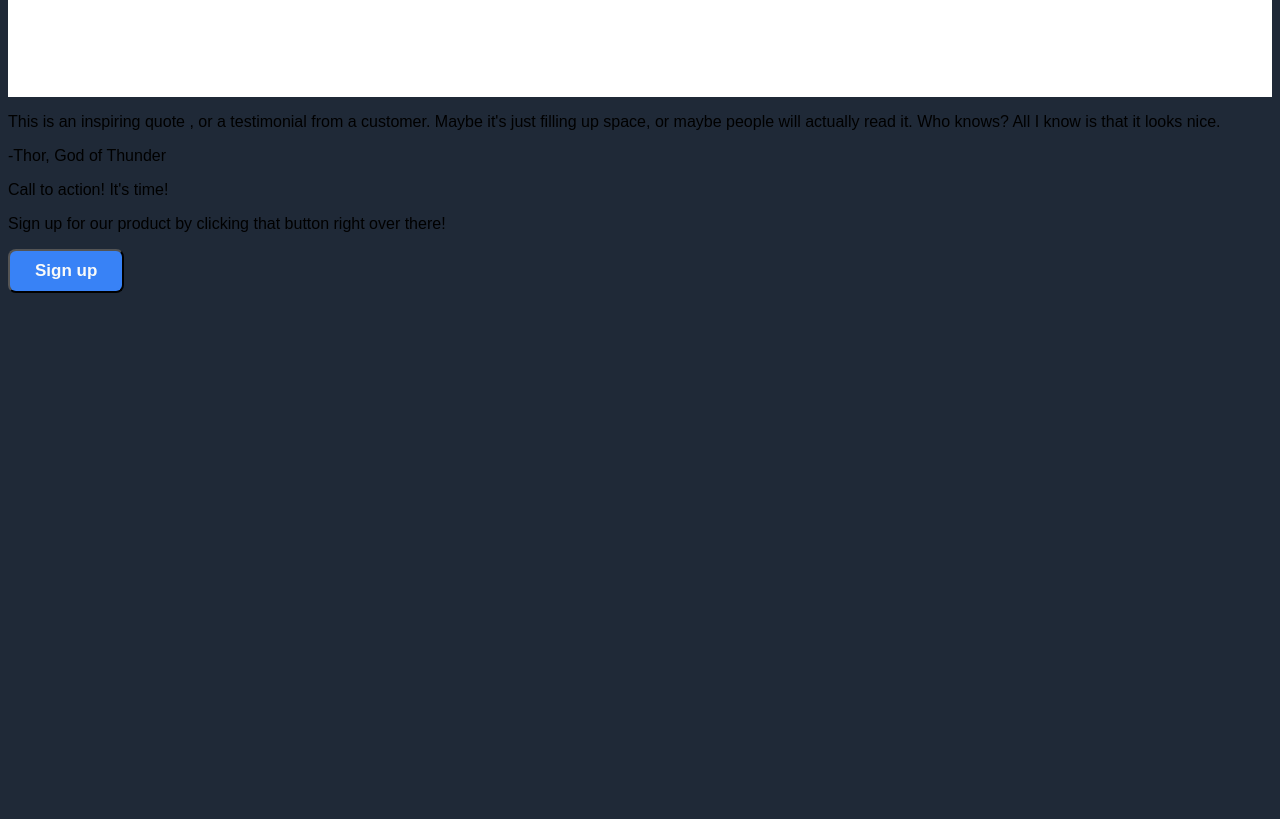
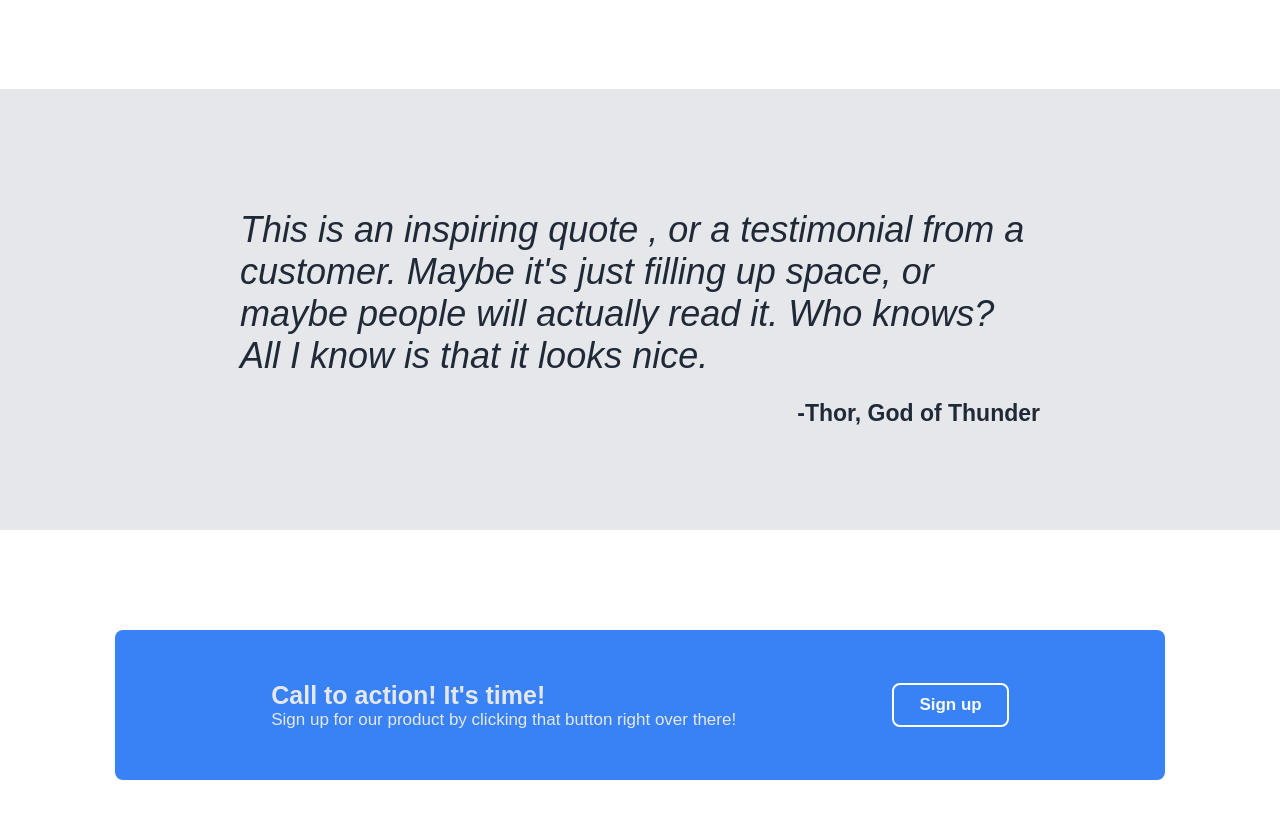
Before and after one commit to hkst17/landingPage, a plain HTML site: page index.html in a window 1280 px wide. Shown: the part 927-1746 px from the top of the page. Before the commit the page ends 1228 px from the top, so only its background shows below. Drawn offline with Linux system fonts and the light colour scheme.

Commit message:
Finish section 3 and 4

```diff
--- a/index.html
+++ b/index.html
@@ -11,6 +11,7 @@
 
 <body>
     <div class="allContent">
+        <div class="sec1AllContent">
             <div class="sec1 invBox">
                 <div class="header">
                     <div id="header-left">
@@ -30,13 +31,14 @@
                     </div>
                 </div>
 
-            <di class="sec1Content">
+                <div class="sec1Content">
                     <div id="sec1Content-left">
                         <div id="sec1Content-main">
                             <p>This website is awesome</p>
                         </div>
                         <div id="sec1Content-subtext">
-                        <p>This website has some subtext that goes here under the main title. It's a smaller font and
+                            <p>This website has some subtext that goes here under the main title. It's a smaller font
+                                and
                                 the
                                 color is lower contrast</p>
                         </div>
@@ -46,12 +48,13 @@
 
 
                     <div id="sec1Content-right">
-                    <div class="placeholderImage">
+                        <div class="placeholderImage center">
                             <p>this is a placeholder for an image</p>
                         </div>
                     </div>
                 </div>
-
+            </div>
+        </div>
 
         <div class="sec2">
             <div class="sec2Content invBox">
@@ -59,7 +62,7 @@
                     <p>Some random information.</p>
                 </div>
 
-                <div class="imageAndSubtext">
+                <div class="imageAndSubtext center">
                     <div id="box">
                         <svg width="170" height="170" xmlns="http://www.w3.org/2000/svg">
                             <rect width="150" height="150" x="10" y="10" rx="20" ry="20"
@@ -93,15 +96,25 @@
 
         </div>
         <div class="sec3">
-            <p>This is an inspiring quote , or a testimonial from a customer. Maybe it's just filling up space, or maybe
+            <div class="invBox" id="sec3Content">
+                <p id="sec3Quote">This is an inspiring quote , or a testimonial from a customer. Maybe it's just filling
+                    up space, or
+                    maybe
                     people will actually read it. Who knows? All I know is that it looks nice.</p>
-            <p>-Thor, God of Thunder</p>
+                <p id="sec3Auth">-Thor, God of Thunder</p>
+            </div>
         </div>
         <div class="sec4">
             <div class="outerRectangle">
-                <p>Call to action! It's time!</p>
-                <p>Sign up for our product by clicking that button right over there!</p>
+                <div class="sec4Left">
+                    <p id="sec4LeftTop">Call to action! It's time!</p>
+                    <p id="sec4LeftBottom">Sign up for our product by clicking that button right over there!</p>
+                </div>
+
+                <div class="sec4Right">
                     <button>Sign up</button>
+                </div>
+
             </div>
         </div>
     </div>
--- a/styles.css
+++ b/styles.css
@@ -1,7 +1,7 @@
 body{
     font-family: 'Hero New', sans-serif;
-    background-color: #1f2937;
     font-weight: lighter;
+    margin: 0;
 }
 
 button{
@@ -13,6 +13,7 @@ button{
     padding-left: 25px;
     padding-right: 25px;
     border-radius: 8px;
+    border: none;
 }
 
 .darkBlue{
@@ -23,6 +24,7 @@ button{
     display: flex;
     justify-content: center;
     text-align: center;
+    align-items: center;
 }
 
 .invBox{
@@ -30,55 +32,72 @@ button{
     margin: 0 auto;
 }
 
-.sec1{
+.sec1AllContent{
     background-color: #1f2937;
 }
 
 .linkSpacing{
     margin-left: 30px;
-    /* margin-right: 20px; */
     position:relative;
     top: -65px;
     font-weight: lighter;
 }
 
-
-
 .sec1Content{
     display: flex;
     justify-content: space-between;
     margin-top: 30px;
-    margin-bottom: 130px;
+    padding-bottom: 130px;
 }
-
-
 
 .placeholderImage{
     color: #E5E7EB;
     background-color: #71757e;
     width: 525px;
     height: 233px;
-    display: flex;
-    align-items: center;
-    justify-content: center;
     font-size: 18px;
 }
 
 .sec2{
     background-color: white;
-
 }
 
 .imageAndSubtext{
+    padding-bottom: 100px;
+}
+
+.sec3{
+    background-color: #E5E7EB;
+}
+
+.outerRectangle{
+    background-color: #3882F6;
+    width: 1050px;
+    height: 150px;
+    margin: 0 auto;
     display: flex;
-    justify-content: center;
-    padding-bottom: 100px;
+    justify-content: space-evenly;
+    color: #E5E7EB;
+    border-radius: 8px;
+    margin: 100px auto;
+}
+
+.sec4Left, .sec4Right{
+    align-self: center;
+}
+
+.sec4Right{
+    border: 2px solid white;
+    border-radius: 8px;
+}
+
+#header-left, #header-right{
+    display: flex;
 }
 
 #header-left{
     font-size: 24px;
     color: #F9FAF8;
-    display: flex;
     justify-content: flex-start;
     font-weight: bold;
 }
@@ -86,9 +105,7 @@ button{
 #header-right{
     font-size: 18px;
     color: #E5E7EB;
-    display: flex;
     justify-content: flex-end;
-
 }
 
 #sec1Content-left{
@@ -123,3 +140,37 @@ button{
     padding: 10px;
     color: #1f2937;
 }
+
+#sec3Content{
+    font-size: 36px;
+    color: #1f2937;
+    font-style: italic;
+    padding: 80px;
+    width: 800px;
+}
+
+#sec3Quote{
+    padding-top: 40px;
+    margin: 0 auto;
+}
+
+#sec3Auth{
+    display: flex;
+    justify-content: flex-end;
+    font-size: 23px;
+    font-weight: bold;
+    font-style: normal;
+}
+
+#sec4LeftTop, #sec4LeftBottom{
+    margin: 0 0 0 0;
+}
+
+#sec4LeftTop{
+    font-weight: bold;
+    font-size: 25px;
+}
+
+#sec4LeftBottom{
+    font-size: 17px;
+}
```
Lines whose indentation alone changed are shown as unchanged.
